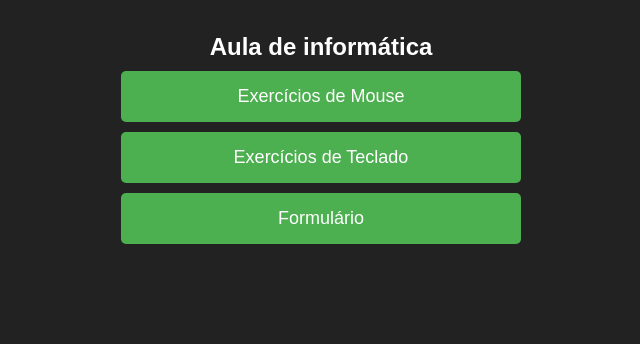
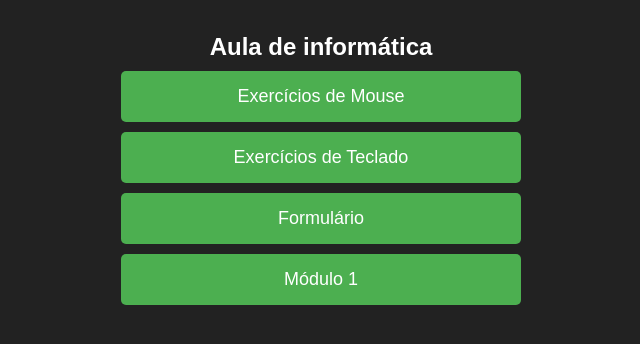
Before and after one commit to SavioSrg/teacher-link-hub, a plain HTML site: page index.html in a window 1280 px wide. Shown: the whole page, without its empty margins (319-959 px from the left). Drawn offline with Linux system fonts and the light colour scheme.

Commit message:
atualização

```diff
--- a/index.html
+++ b/index.html
@@ -3,7 +3,7 @@
 <head>
     <meta charset="UTF-8">
     <meta name="viewport" content="width=device-width, initial-scale=1.0">
-    <title>Meu Linktree</title>
+    <title>Links</title>
     <style>
         body {
             font-family: Arial, sans-serif;
@@ -52,6 +52,7 @@
             <a href="exercicios/mouse.html" target="_blank">Exercícios de Mouse</a>
             <a href="exercicios/teclado.html" target="_blank">Exercícios de Teclado</a>
             <a href="https://forms.gle/298zQKPX9kvP7BvH6" target="_blank">Formulário</a>
+            <a href="https://drive.google.com/file/d/1kZZbkNGqtpeFGO3LuxC2m66-Ik5FAD-8/view?usp=drive_link" target="_blank">Módulo 1</a>
         </div>
     </div>
     <script src="assets/js/name.js"></script>
```
